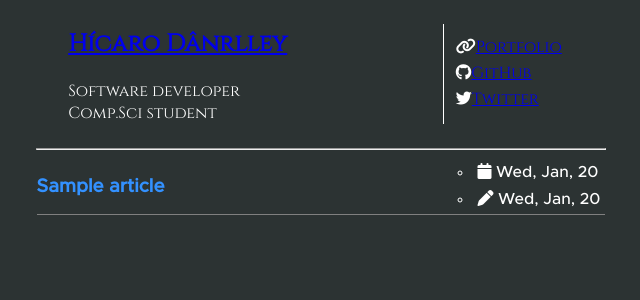
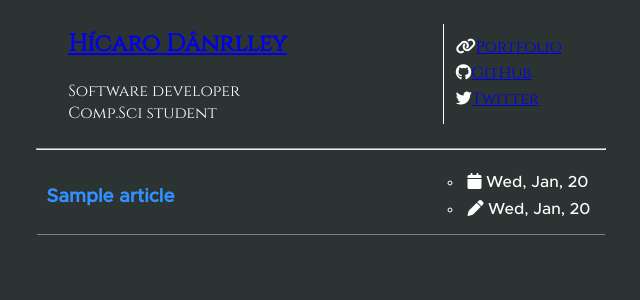
Before and after one commit to HicaroD/HicaroTech, a Django app: page / in a window 1280 px wide. Shown: the top 300 px of the page, without its empty margins (319-959 px from the left). Run offline with Django 4.2, Linux system fonts and the light colour scheme; tables that the repository leaves empty hold one stand-in row (Sample ...); some libraries are stand-ins or nearby versions.

Commit message:
[Style] Adding padding between article list items

```diff
--- a/blog/articles/static/css/articles.css
+++ b/blog/articles/static/css/articles.css
@@ -10,6 +10,7 @@
     display: flex;
     justify-content: space-between;
     border-bottom: solid 1px grey;
+    padding: 10px;
 }
 
 .article a {
```
